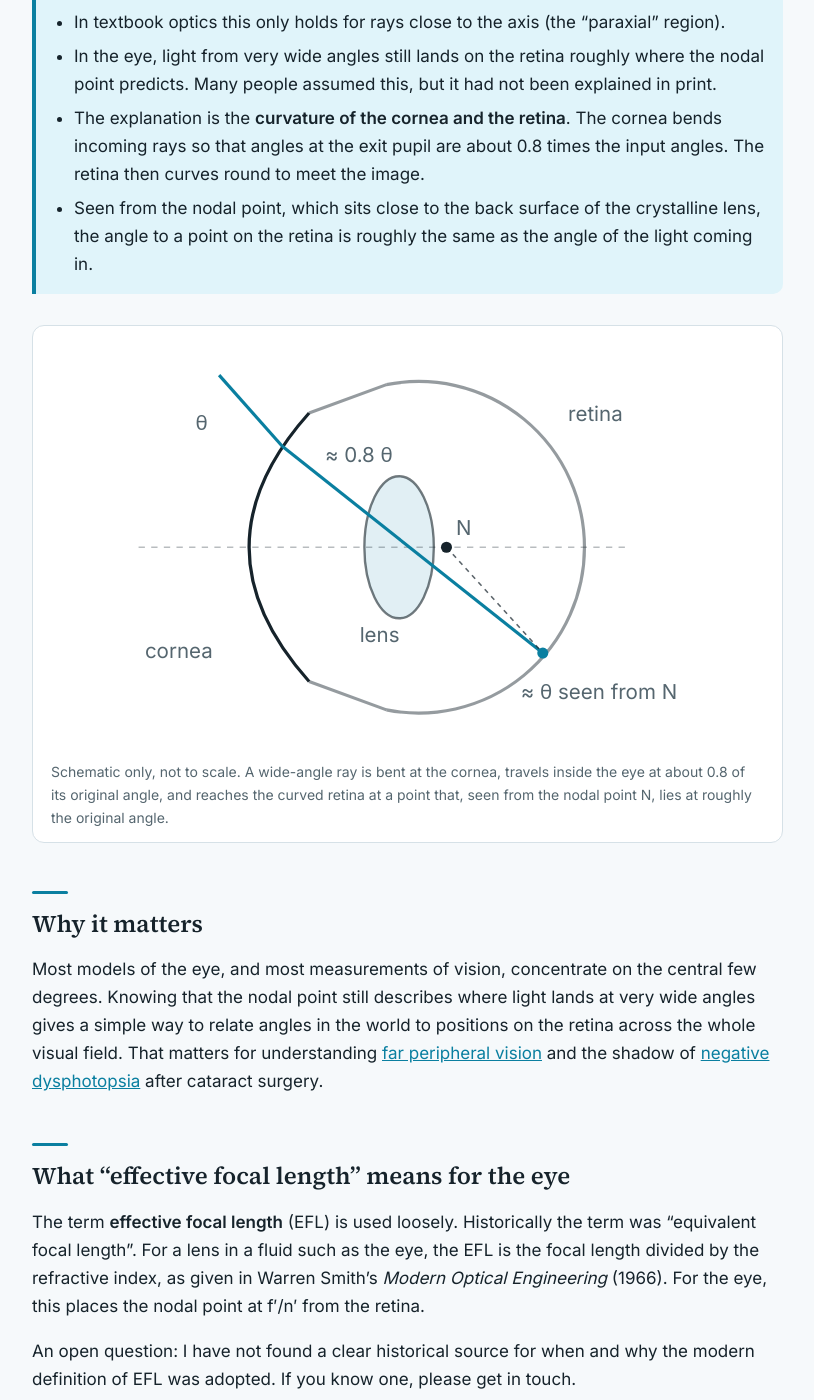
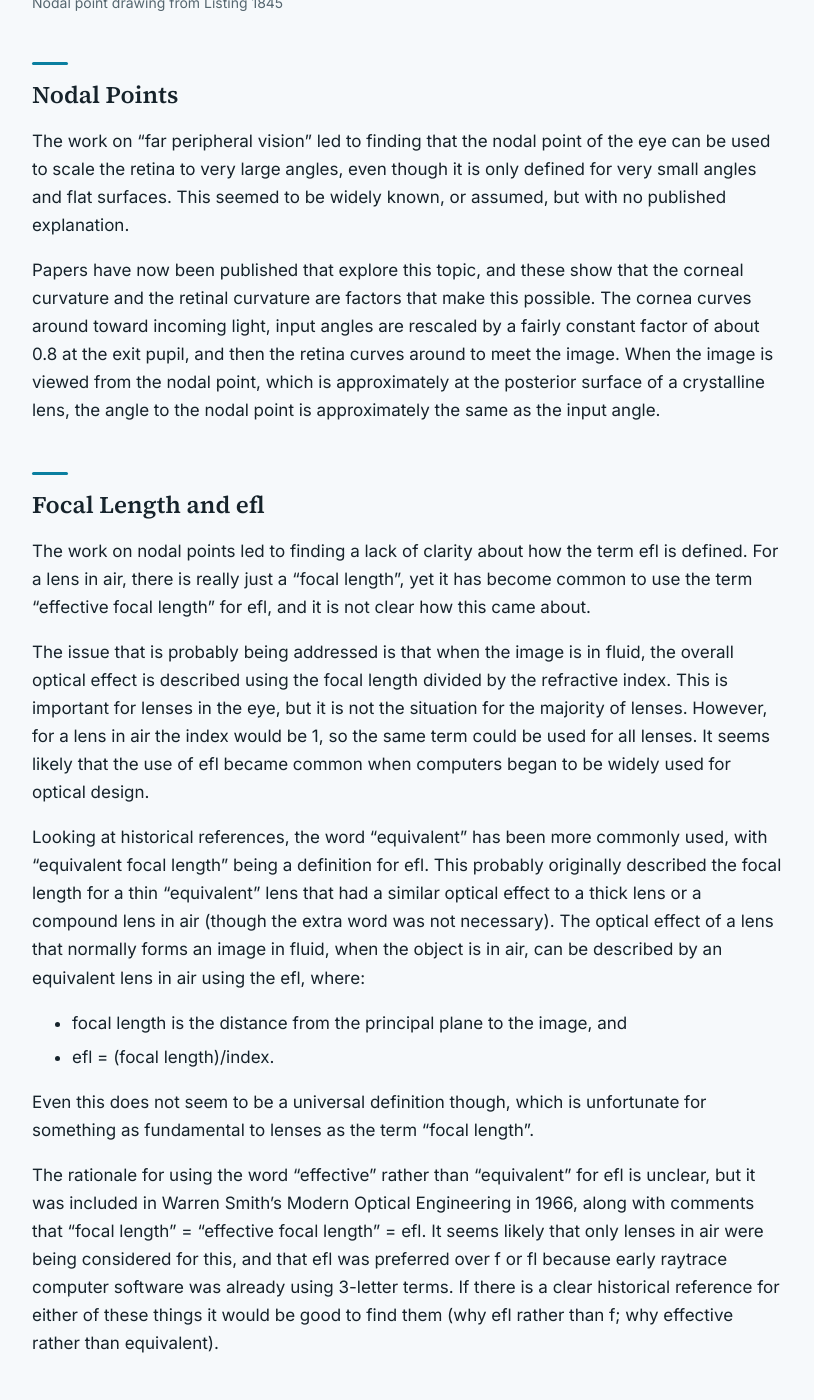
Before and after one commit to mjs1mjs1/eyeopticz, a Jekyll site: the page built from nodal-point.md, in a window 1280 px wide and 1400 px high, scrolled down 757 px. Shown: the whole window, without its empty margins (108-922 px from the left). Built offline with Jekyll 4.4.1, drawn with Linux system fonts in a browser that asks for light colours; some of the changed text lies outside the part shown; grey boxes are pictures that could not be loaded.

Commit message:
Add files via upload

```diff
--- a/negative-dysphotopsia.md
+++ b/negative-dysphotopsia.md
@@ -1,49 +1,39 @@
 ---
-title: "Negative dysphotopsia: the dark shadow after cataract surgery"
-description: Why some people see a dark, crescent-shaped shadow at the edge of their vision after an intraocular lens is implanted. An optical explanation, simulations and papers.
+title: Negative Dysphotopsia
+description: Negative dysphotopsia, the dark shadows some intraocular lens (IOL) patients see in far peripheral vision, explained as an imaging property of IOLs. Simulations, a PDF summary and papers.
 topic_key: dysphotopsia
-updated: 2026-11-23
+updated: 2026-11-24
 medical_note: true
 ---
 
-<p class="lead">After cataract surgery, some people see a dark shadow at the far edge of their vision. This is called negative dysphotopsia. The likely cause is that the intraocular lens is much smaller than the natural lens it replaces. The shadow is a property of how the eye forms images, not a real shadow.</p>
+{% include image.html file="dysphotopsia-ray-vignetted.webp" caption="Ray relevant to negative dysphotopsia vignetted at edge of intraocular lens" width="half" %}
 
-<p class="note">This page explains optics research. It is not medical advice. If you have concerns about your vision, please see an ophthalmologist or optometrist.</p>
+"Negative dysphotopsia" is the term used to describe the "dark shadows" that a few intraocular lens (IOL) patients see in their far peripheral vision. The primary cause is highly likely to be the limited size of the IOL in comparison to the natural crystalline lens that it replaces. At very large visual angles the light is no longer imaged by the IOL, and a shadowlike phenomena may be visible. This is actually an imaging property related to IOLs, rather than the casting of a shadow, and it has been evaluated systematically in a series of scientific papers. A pdf is included below, along with an initial video simulation of what might make a peripheral dark shadow "bothersome".
 
-<figure class="diagram">
-{% include fig-dysphotopsia.svg %}
-<figcaption>Schematic only. At wide angles some light passes through the small intraocular lens and some misses it. The two paths land in different places on the retina, and the gap between them is seen as a shadow.</figcaption>
-</figure>
+This work led to finding that "Far peripheral vision" appears to be a visual region where there has been very little research (above 60 degrees). A review summarizes the information that is readily available: Simpson MJ. Mini-review: Far Peripheral Vision. Vision Research 140C (2017) pp. 96-105 (a version can be downloaded from the [Downloads page]({{ '/papers/far-peripheral-vision-mini-review/' | relative_url }})). One question is how the limit of vision varies with age and refractive error, with a limiting visual angle measurement of about 105 degrees dating from 1915, but modern test equipment only extending to 90 degrees at most. What if there happens to be an unexpected connection to myopia development, for example, but there are no data so nobody has noticed...
 
-## In brief
+"Positive dysphotopsia" is also a potential concern with IOLs, and these are bothersome if there is total internal reflection at the lens edge at night. This is discussed in the 2021 JCRS paper.
 
-- In the far periphery, some light passes through the intraocular lens and some passes beside it.
-- These two paths form separate images on the retina. Between them there can be a gap that receives less light, which is seen as a dark shadow.
-- How noticeable the shadow is depends on factors such as pupil size and eye rotation, which the simulations below show.
-- **Positive dysphotopsia** is different. It is bothersome light effects, often at night, caused by reflection inside the edge of the lens.
+## 2021: PDF Summary to Read or Download
 
-## Simulations
+[Pseudophakic Far Peripheral Vision (PDF)](https://img1.wsimg.com/blobby/go/57f8e43f-0851-4a51-8bdc-db48cc8148b7/Pseudophakic%20Far%20Peripheral%20Vision%20012526.pdf)
 
-These videos simulate what may make the peripheral shadow bothersome.
+## Simulations of what may make peripheral shadow "Bothersome"
 
-### Eye rotation
+### Eye Rotation
 
 The eye rotates to the right and back. It starts with a 2.5 mm pupil, and the pupil increases to 3, 3.5, 4 and 5 mm during the rotations.
 
-<div class="video"><iframe src="https://player.vimeo.com/video/504820363?title=0&amp;byline=0&amp;portrait=0" title="Simulation: eye rotation and negative dysphotopsia" allow="fullscreen; picture-in-picture" loading="lazy"></iframe></div>
+<div class="video"><iframe src="https://player.vimeo.com/video/504820363?title=0&amp;byline=0&amp;portrait=0" title="Simulation: eye rotation" allow="fullscreen; picture-in-picture" loading="lazy"></iframe></div>
 
-### Pupil diameter change
+### Pupil Diameter Change
 
 The pupil starts at 4 mm while the eye makes a small rotation right and back. The pupil then drops suddenly to 2.5 mm and the rotation repeats. The sequence runs three times.
 
-<div class="video"><iframe src="https://player.vimeo.com/video/504820899?title=0&amp;byline=0&amp;portrait=0" title="Simulation: pupil diameter change and negative dysphotopsia" allow="fullscreen; picture-in-picture" loading="lazy"></iframe></div>
-
-## Summary for download
-
-[Pseudophakic far peripheral vision (2021 summary, PDF)](https://img1.wsimg.com/blobby/go/57f8e43f-0851-4a51-8bdc-db48cc8148b7/Pseudophakic%20Far%20Peripheral%20Vision%20012526.pdf)
+<div class="video"><iframe src="https://player.vimeo.com/video/504820899?title=0&amp;byline=0&amp;portrait=0" title="Simulation: pupil diameter change" allow="fullscreen; picture-in-picture" loading="lazy"></iframe></div>
 
 ## Papers on this topic
 
 {% include related-papers.html topic="dysphotopsia" %}
 
-Other papers on negative dysphotopsia, including work with clinical colleagues, are on the [publications page]({{ '/publications/' | relative_url }}).
+<p class="note">This website does not provide medical advice. If you have concerns about your vision, please see an ophthalmologist or optometrist.</p>
--- a/nodal-point.md
+++ b/nodal-point.md
@@ -1,41 +1,33 @@
 ---
-title: "The nodal point of the eye: how the retinal image scales to wide angles"
-description: The nodal point is usually defined only for small angles, yet it describes the retinal image of the eye out to very wide angles. Why this works, what effective focal length means for the eye, and the historical sources.
+title: Nodal Points and cardinal points
+description: The nodal point of the eye can be used to scale the retina to very large angles, even though it is only defined for small angles. Also, how the term efl (effective or equivalent focal length) is defined.
 topic_key: nodal
-updated: 2026-11-23
+updated: 2026-11-24
 ---
 
-<p class="lead">The nodal point is normally defined for small angles and flat surfaces. Yet for the human eye it can be used to scale the image on the retina out to very large angles. This works because the cornea and the retina are both curved, and their effects largely cancel.</p>
+{% include image.html file="listing-1845-nodal-drawing.webp" caption="Nodal point drawing from Listing 1845" %}
 
-## In brief
+## Nodal Points
 
-- The **nodal point** is a reference point in an optical system. A ray aimed at the first nodal point leaves from the second at the same angle.
-- In textbook optics this only holds for rays close to the axis (the "paraxial" region).
-- In the eye, light from very wide angles still lands on the retina roughly where the nodal point predicts. Many people assumed this, but it had not been explained in print.
-- The explanation is the **curvature of the cornea and the retina**. The cornea bends incoming rays so that angles at the exit pupil are about 0.8 times the input angles. The retina then curves round to meet the image.
-- Seen from the nodal point, which sits close to the back surface of the crystalline lens, the angle to a point on the retina is roughly the same as the angle of the light coming in.
+The work on "far peripheral vision" led to finding that the nodal point of the eye can be used to scale the retina to very large angles, even though it is only defined for very small angles and flat surfaces. This seemed to be widely known, or assumed, but with no published explanation.
 
-<figure class="diagram">
-{% include fig-nodal.svg %}
-<figcaption>Schematic only, not to scale. A wide-angle ray is bent at the cornea, travels inside the eye at about 0.8 of its original angle, and reaches the curved retina at a point that, seen from the nodal point N, lies at roughly the original angle.</figcaption>
-</figure>
+Papers have now been published that explore this topic, and these show that the corneal curvature and the retinal curvature are factors that make this possible. The cornea curves around toward incoming light, input angles are rescaled by a fairly constant factor of about 0.8 at the exit pupil, and then the retina curves around to meet the image. When the image is viewed from the nodal point, which is approximately at the posterior surface of a crystalline lens, the angle to the nodal point is approximately the same as the input angle.
 
-## Why it matters
+## Focal Length and efl
 
-Most models of the eye, and most measurements of vision, concentrate on the central few degrees. Knowing that the nodal point still describes where light lands at very wide angles gives a simple way to relate angles in the world to positions on the retina across the whole visual field. That matters for understanding [far peripheral vision]({{ '/far-peripheral-vision/' | relative_url }}) and the shadow of [negative dysphotopsia]({{ '/negative-dysphotopsia/' | relative_url }}) after cataract surgery.
+The work on nodal points led to finding a lack of clarity about how the term efl is defined. For a lens in air, there is really just a "focal length", yet it has become common to use the term "effective focal length" for efl, and it is not clear how this came about.
 
-## What "effective focal length" means for the eye
+The issue that is probably being addressed is that when the image is in fluid, the overall optical effect is described using the focal length divided by the refractive index. This is important for lenses in the eye, but it is not the situation for the majority of lenses. However, for a lens in air the index would be 1, so the same term could be used for all lenses. It seems likely that the use of efl became common when computers began to be widely used for optical design.
 
-The term **effective focal length** (EFL) is used loosely. Historically the term was "equivalent focal length". For a lens in a fluid such as the eye, the EFL is the focal length divided by the refractive index, as given in Warren Smith's *Modern Optical Engineering* (1966). For the eye, this places the nodal point at f′/n′ from the retina.
+Looking at historical references, the word "equivalent" has been more commonly used, with "equivalent focal length" being a definition for efl. This probably originally described the focal length for a thin "equivalent" lens that had a similar optical effect to a thick lens or a compound lens in air (though the extra word was not necessary). The optical effect of a lens that normally forms an image in fluid, when the object is in air, can be described by an equivalent lens in air using the efl, where:
 
-An open question: I have not found a clear historical source for when and why the modern definition of EFL was adopted. If you know one, please get in touch.
+- focal length is the distance from the principal plane to the image, and
+- efl = (focal length)/index.
+
+Even this does not seem to be a universal definition though, which is unfortunate for something as fundamental to lenses as the term "focal length".
+
+The rationale for using the word "effective" rather than "equivalent" for efl is unclear, but it was included in Warren Smith's Modern Optical Engineering in 1966, along with comments that "focal length" = "effective focal length" = efl. It seems likely that only lenses in air were being considered for this, and that efl was preferred over f or fl because early raytrace computer software was already using 3-letter terms. If there is a clear historical reference for either of these things it would be good to find them (why efl rather than f; why effective rather than equivalent).
 
 ## Papers on this topic
 
 {% include related-papers.html topic="nodal" %}
-
-## Related
-
-- [Historical sources on the nodal point and paraxial optics]({{ '/history/' | relative_url }}), from Gauss (1841) and Listing (1845) onwards
-- [English translation of Listing (1845)]({{ '/papers/listing-1845-translation/' | relative_url }}), where the nodal point of the eye was introduced
-- [Far peripheral vision]({{ '/far-peripheral-vision/' | relative_url }})
```
